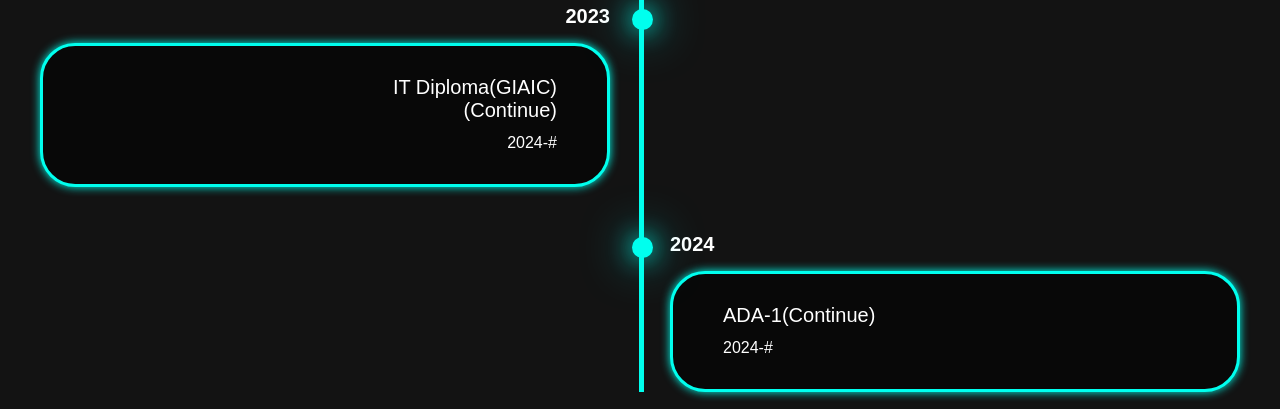
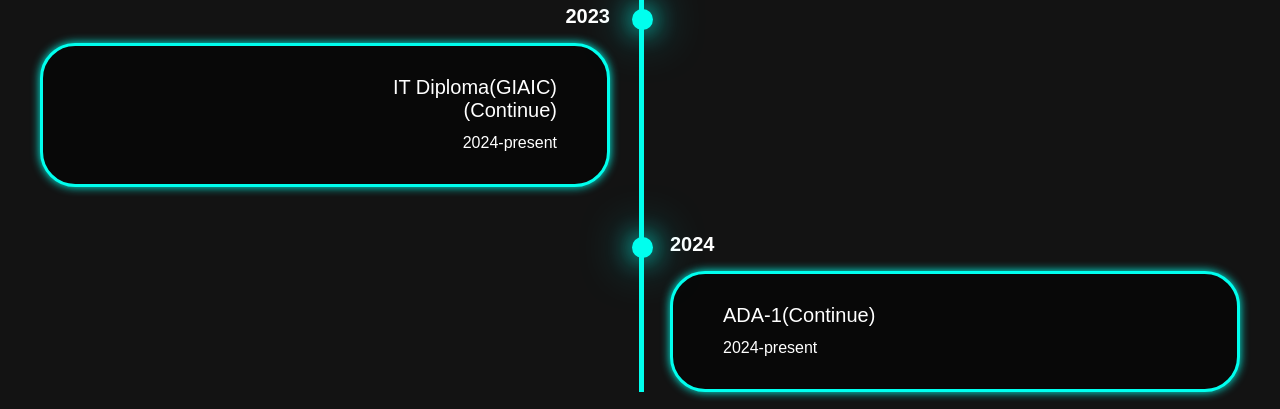
Before and after one commit to Ansharahkhan76/my-responsive-portfolio, a plain HTML site: page index.html in a window 1280 px wide. Shown: the part 1480-1889 px from the top of the page. Drawn offline with nearby package versions, Linux system fonts and the light colour scheme.

Commit message:
Update index.html

```diff
--- a/index.html
+++ b/index.html
@@ -78,7 +78,7 @@
                 <div class="timeline-date">2023</div>
                 <div class="timeline-content">
                     <h3>IT Diploma(GIAIC) <br>(Continue)</h3>
-                    <p>2024-#</p>
+                    <p>2024-present</p>
                 </div>
 
         </div>
@@ -87,7 +87,7 @@
                 <div class="timeline-date">2024</div>
                 <div class="timeline-content">
                     <h3>ADA-1(Continue)</h3>
-                    <p>2024-#</p>
+                    <p>2024-present</p>
                 </div>
         </div>
     </div>
```
